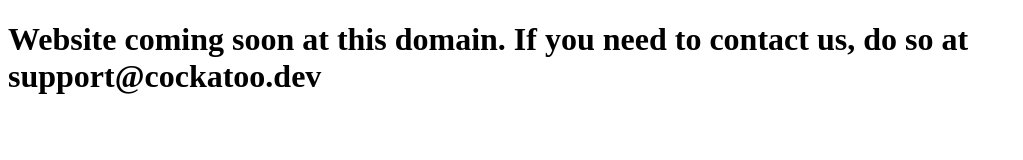
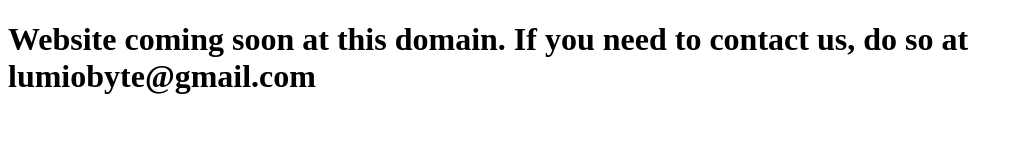
Before and after one commit to Lumiobyte/cockatoodev.github.io, a plain HTML site: page index.html in a window 1280 px wide. Shown: the whole page, without its empty margins (0-1023 px from the left). Drawn offline with Linux system fonts and the light colour scheme.

Commit message:
Update email

```diff
--- a/index.html
+++ b/index.html
@@ -3,5 +3,5 @@
     <title>Cockatoo Development Studios - Coming Soon</title>
 </head>
 <body>
-    <h1>Website coming soon at this domain. If you need to contact us, do so at support@cockatoo.dev</h1>
+    <h1>Website coming soon at this domain. If you need to contact us, do so at lumiobyte@gmail.com</h1>
 </body>
```
